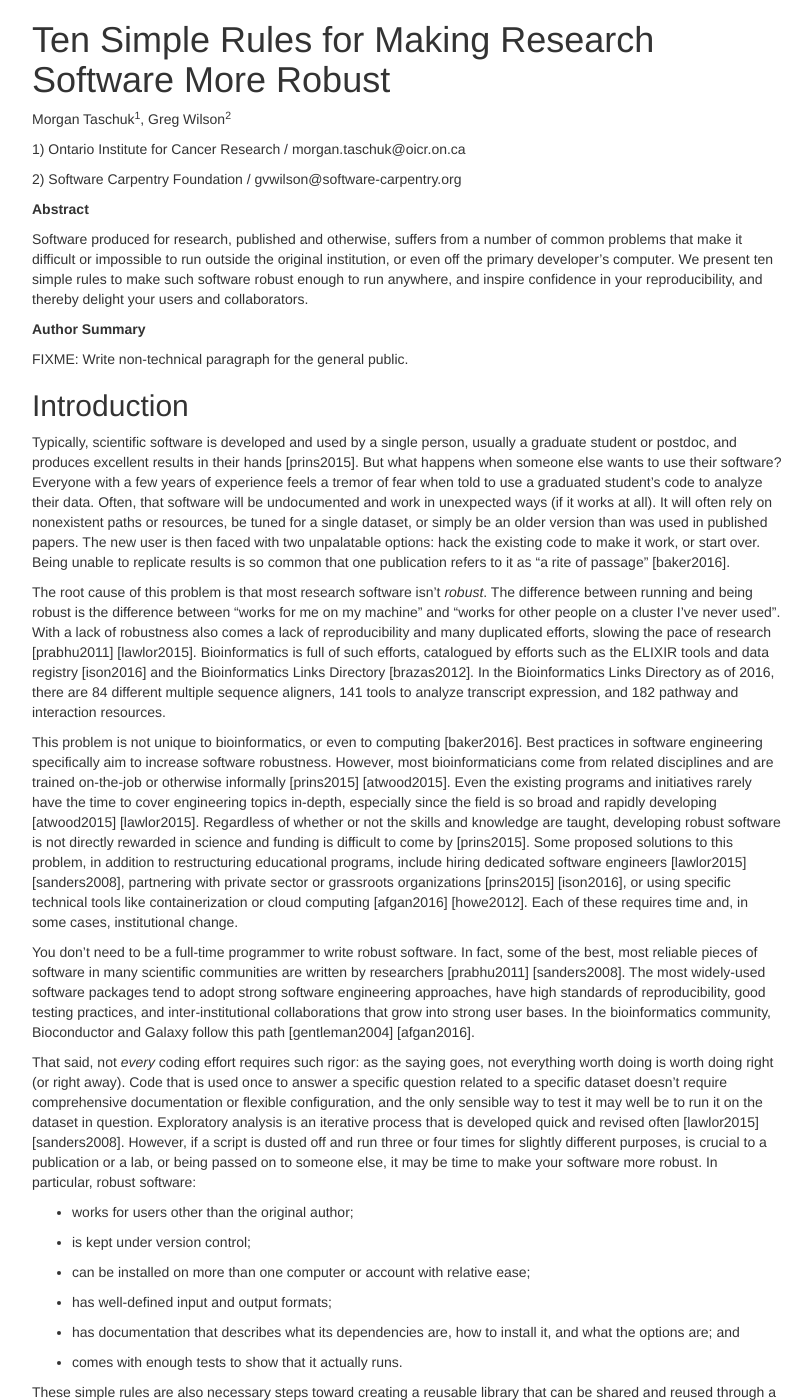
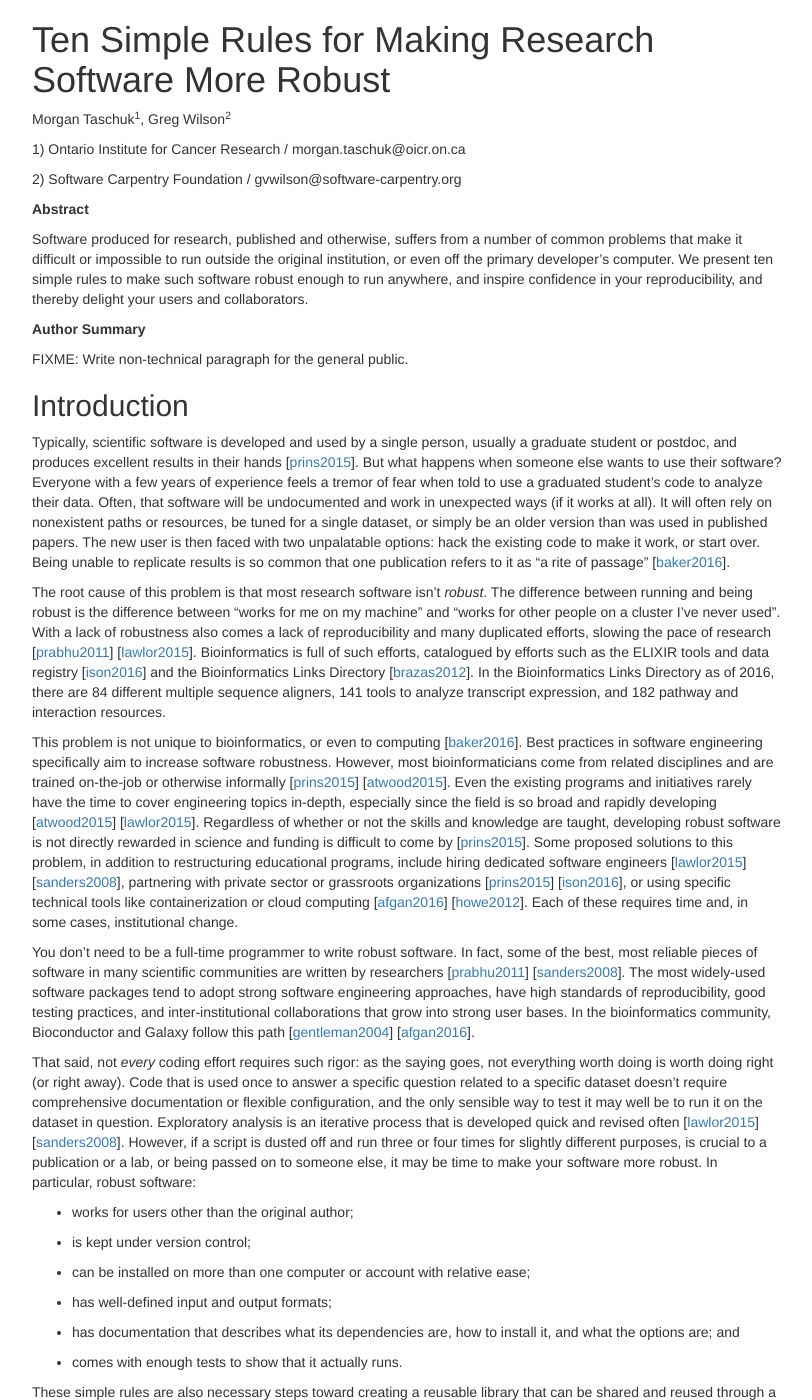
Before and after one commit to oicr-gsi/robust-paper, a Jekyll site: the page built from index.md, in a window 1280 px wide and 1400 px high. Shown: the whole window, without its empty margins (233-1045 px from the left). Built offline with Jekyll 4.4.1, drawn with Linux system fonts in a browser that asks for light colours; part of the change alters nothing that is shown; some of the changed text lies outside the part shown.

```diff
--- a/index.md
+++ b/index.md
@@ -26,7 +26,7 @@ FIXME: Write non-technical paragraph for the general public.
 
 Typically, scientific software is developed and used by a single person,
 usually a graduate student or postdoc, and produces excellent results in
-their hands [prins2015]. But what happens when someone else wants to use
+their hands [[prins2015](#prins2015)]. But what happens when someone else wants to use
 their software? Everyone with a few years of experience feels a tremor
 of fear when told to use a graduated student’s code to analyze their
 data. Often, that software will be undocumented and work in unexpected
@@ -35,46 +35,46 @@ resources, be tuned for a single dataset, or simply be an older version
 than was used in published papers. The new user is then faced with two
 unpalatable options: hack the existing code to make it work, or start
 over. Being unable to replicate results is so common that one
-publication refers to it as “a rite of passage” [baker2016].
+publication refers to it as “a rite of passage” [[baker2016](#baker2016)].
 
 The root cause of this problem is that most research software isn’t
 *robust*. The difference between running and being robust is the
 difference between “works for me on my machine” and “works for other
 people on a cluster I’ve never used”. With a lack of robustness also
 comes a lack of reproducibility and many duplicated efforts, slowing the
-pace of research [prabhu2011] [lawlor2015]. Bioinformatics is full of
+pace of research [[prabhu2011](#prabhu2011)] [[lawlor2015](#lawlor2015)]. Bioinformatics is full of
 such efforts, catalogued by efforts such as the ELIXIR tools and data
-registry [ison2016] and the Bioinformatics Links Directory [brazas2012]. In
+registry [[ison2016](#ison2016)] and the Bioinformatics Links Directory [[brazas2012](#brazas2012)]. In
 the Bioinformatics Links Directory as of 2016, there are 84 different
 multiple sequence aligners, 141 tools to analyze transcript expression,
 and 182 pathway and interaction resources.
 
 This problem is not unique to bioinformatics, or even to
-computing [baker2016]. Best practices in software engineering specifically
+computing [[baker2016](#baker2016)]. Best practices in software engineering specifically
 aim to increase software robustness. However, most bioinformaticians
 come from related disciplines and are trained on-the-job or otherwise
-informally [prins2015] [atwood2015]. Even the existing programs and
+informally [[prins2015](#prins2015)] [[atwood2015](#atwood2015)]. Even the existing programs and
 initiatives rarely have the time to cover engineering topics in-depth,
-especially since the field is so broad and rapidly developing [atwood2015]
-[lawlor2015]. Regardless of whether or not the skills and knowledge are
+especially since the field is so broad and rapidly developing [[atwood2015](#atwood2015)]
+[[lawlor2015](#lawlor2015)]. Regardless of whether or not the skills and knowledge are
 taught, developing robust software is not directly rewarded in science
-and funding is difficult to come by [prins2015]. Some proposed solutions
+and funding is difficult to come by [[prins2015](#prins2015)]. Some proposed solutions
 to this problem, in addition to restructuring educational programs,
-include hiring dedicated software engineers [lawlor2015] [sanders2008],
-partnering with private sector or grassroots organizations [prins2015]
-[ison2016], or using specific technical tools like containerization or
-cloud computing [afgan2016] [howe2012]. Each of these requires time and,
+include hiring dedicated software engineers [[lawlor2015](#lawlor2015)] [[sanders2008](#sanders2008)],
+partnering with private sector or grassroots organizations [[prins2015](#prins2015)]
+[[ison2016](#ison2016)], or using specific technical tools like containerization or
+cloud computing [[afgan2016](#afgan2016)] [[howe2012](#howe2012)]. Each of these requires time and,
 in some cases, institutional change.
 
 You don’t need to be a full-time programmer to write robust software. In
 fact, some of the best, most reliable pieces of software in many
-scientific communities are written by researchers [prabhu2011]
-[sanders2008]. The most widely-used software packages tend to adopt
+scientific communities are written by researchers [[prabhu2011](#prabhu2011)]
+[[sanders2008](#sanders2008)]. The most widely-used software packages tend to adopt
 strong software engineering approaches, have high standards of
 reproducibility, good testing practices, and inter-institutional
 collaborations that grow into strong user bases. In the bioinformatics
-community, Bioconductor and Galaxy follow this path [gentleman2004]
-[afgan2016].
+community, Bioconductor and Galaxy follow this path [[gentleman2004](#gentleman2004)]
+[[afgan2016](#afgan2016)].
 
 That said, not *every* coding effort requires such rigor: as the saying
 goes, not everything worth doing is worth doing right (or right away).
@@ -82,8 +82,8 @@ Code that is used once to answer a specific question related to a
 specific dataset doesn’t require comprehensive documentation or flexible
 configuration, and the only sensible way to test it may well be to run
 it on the dataset in question. Exploratory analysis is an iterative
-process that is developed quick and revised often [lawlor2015]
-[sanders2008]. However, if a script is dusted off and run three or four
+process that is developed quick and revised often [[lawlor2015](#lawlor2015)]
+[[sanders2008](#sanders2008)]. However, if a script is dusted off and run three or four
 times for slightly different purposes, is crucial to a publication or a
 lab, or being passed on to someone else, it may be time to make your
 software more robust. In particular, robust software:
@@ -222,8 +222,8 @@ several features:
 **The syntax for running the program**: This includes the name of the
 program and defines the relative location of optional and required
 flags, arguments and values for execution. Arguments in
-<span>[</span>square brackets<span>]</span> are usually optional. An
-ellipsis (…e.g. “<span>[</span>OPTION<span>]</span>…”) indicates that
+[square brackets] are usually optional. An
+ellipsis (…e.g. “[OPTION]…”) indicates that
 more than one value can be provided.
 
 **Description**: Similar to the README, the description reminds users of
@@ -259,7 +259,7 @@ development team, you should increment your version number.
 
 [Semantic versioning][^3] is one of the most
 common types of versioning for open-source software. Version numbers
-take the form of *MAJOR.MINOR<span>[</span>.PATCH<span>]</span>*, e.g.,
+take the form of *MAJOR.MINOR[.PATCH]*, e.g.,
 0.2.6. The major and minor numbers versions are almost always provided.
 Changes in the major version number herald significant changes in the
 software that are not backwards compatible, such as changing or removing
@@ -551,48 +551,59 @@ researchers to build on each other’s work more easily.
 D, Čech M, et al. The Galaxy platform for accessible, reproducible and
 collaborative biomedical analyses: 2016 update. Nucleic Acids
 Research.  2016; 44(W1):W3–W10. doi:10.1093/nar/gkw343.
+<a name="afgan2016" />
 
 **atwood2015**: Atwood TK, Bongcam-Rudloff E, Brazas ME, Corpas M,
 Gaudet P, Lewitter F, et al. GOBLET: The Global Organisation for
 Bioinformatics Learning, Education and Training. PLoS Computational
 Biology.  2015; doi:10.1371/journal.pcbi.1004143.
+<a name="atwood2015" />
 
 **baker2016**: Baker M. 1,500 scientists lift the lid on
 reproducibility. Nature.  2016;
 533(7604):452–454. doi:10.1038/533452a.
+<a name="baker2016" />
 
 **brazas2012**: Brazas MD, Yim D, Yeung W, Ouellette BFF. A decade of
 web server updates at the bioinformatics links directory:
 2003-–2012. Nucleic Acids Research. 2012; doi:10.1093/nar/gks632.
+<a name="brazas2012" />
 
 **gentleman2004**: Gentleman RC, Carey VJ, Bates DM, Bolstad B,
 Dettling M, Dudoit S, et al. Bioconductor: open software development
 for computational biology and bioinformatics. Genome Biology. 2004;
 5(10):1–16.  doi:10.1186/gb-2004-5-10-r80.
+<a name="gentleman2004" />
 
 **howe2012**: Howe B. Virtual Appliances, Cloud Computing, and
 Reproducible Research.  Computing in Science Engineering. 2012;
 14(4):36–41.  doi:10.1109/MCSE.2012.62.
+<a name="howe2012" />
 
 **ison2016**: Ison J, Rapacki K, Ménager H, Kalaš M, Rydza E, Chmura
 P, et al. Tools and data services registry: a community effort to
 document bioinformatics resources. Nucleic Acids
 Research. 2016; 44(D1):D38–D47.  doi:10.1093/nar/gkv1116.
+<a name="ison2016" />
 
 **lawlor2015**: Lawlor B, Walsh P. Engineering bioinformatics:
 building reliability, performance and productivity into bioinformatics
 software.  Bioengineered. 2015; 6(4).
 doi:10.1080/21655979.2015.1050162.
+<a name="lawlor2015" />
 
 **prabhu2011**: Prabhu P, Jablin TB, Raman A, Zhang Y, Huang J, Kim H,
 et al. A Survey of the Practice of Computational Science. In: State of
 the Practice Reports. SC ’11. New York, NY, USA: ACM;
 2011. p. 19:1–19:12.
+<a name="prabhu2011" />
 
 **prins2015**: Prins P, de Ligt J, Tarasov A, Jansen RC, Cuppen E,
 Bourne PE. Toward effective software solutions for big biology. Nature
 Biotechnology.  2015; 33(7):686–687. doi:10.1038/nbt.3240.
+<a name="prins2015" />
 
 **sanders2008**: Sanders R, Kelly D. Dealing with Risk in Scientific
 Software Development. Software, IEEE. 2008; 25(4):21–28.
 doi:10.1109/ms.2008.84.
+<a name="sanders2008" />
```
